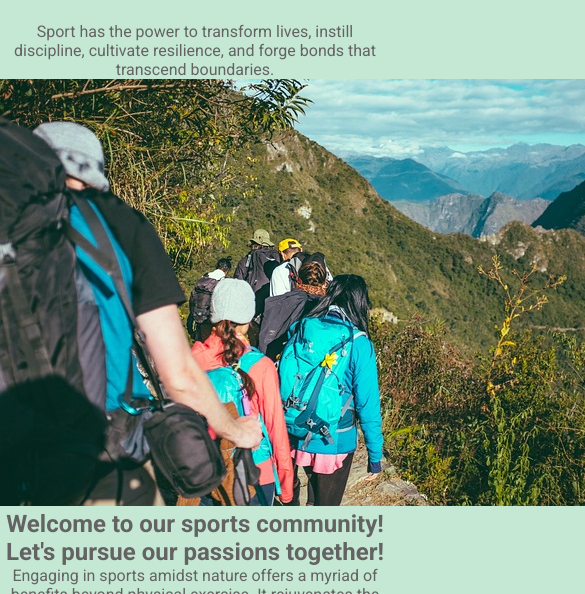
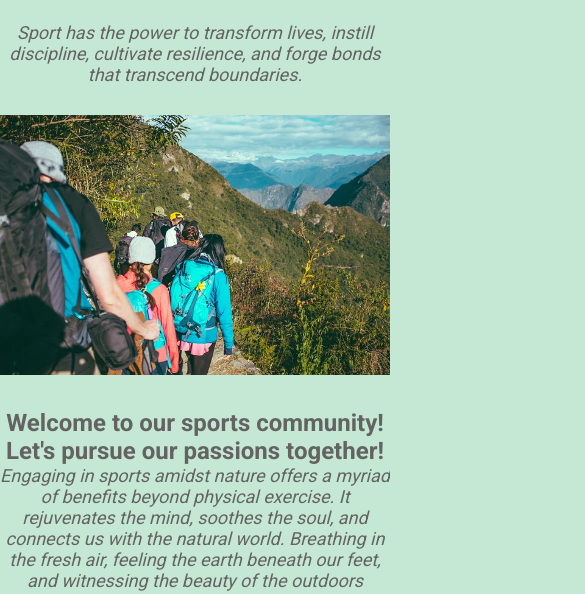
Before and after one commit to RobMaty/project-1-wild-transylvania-escapes, a plain HTML site: page about.html in a window 390 px wide. Shown: the part 250-844 px from the top of the page, 585 px wide, since content can reach past the window. Drawn offline with Linux system fonts and the light colour scheme.

Commit message:
style header and image on about.html

```diff
--- a/about.html
+++ b/about.html
@@ -43,7 +43,7 @@
         <p>Sport has the power to transform lives, instill discipline,
          cultivate resilience, and forge bonds that transcend boundaries.
         </p>
-        <div class="about-container">
+        <div>
             <section class="about">
                 <div class="about-image">
                     <img src="assets/images/about-us.jpg">
--- a/assets/css/style.css
+++ b/assets/css/style.css
@@ -245,3 +245,19 @@ footer {
         padding-top: 200px;
     }
 }
+
+.about-heading p {
+    margin-bottom: 30px;
+    font-size: 18px;
+    font-style: italic;
+}
+
+.about-image {
+  margin-bottom: 30px;
+}
+
+@media screen and (max-width: 704px){
+    .about-image img {
+        width: 100%;
+    }
+}
```
